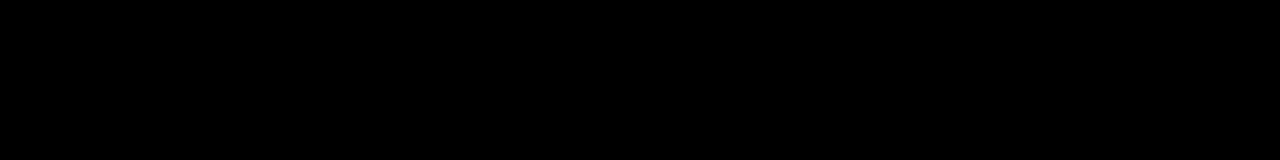
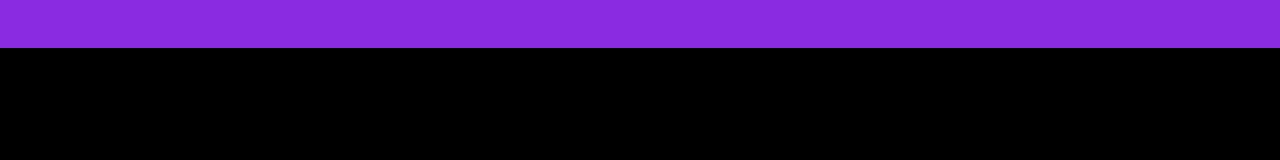
Before and after one commit to lbena-jaser/portfolio, a website built with Vite: page index.html in a window 1280 px wide. Shown: the top 160 px of the page. Built offline with nearby package versions, Linux system fonts and the light colour scheme; a web font is replaced by a local one.

Commit message:
started working on the header

```diff
--- a/index.html
+++ b/index.html
@@ -7,13 +7,14 @@
     <title>jasser | web developer</title>
   </head>
   <body>
+
     <header>
       <div class="headerContainer">
 
       </div>
     </header>
+    <main class="main-wrapper">
 
-    <main class="main-wrapper">
       <section class="hero">
 
         <div class="heroContainer">
--- a/src/style.css
+++ b/src/style.css
@@ -40,6 +40,19 @@
     position: relative;
     height: 100%;
   }
+
+  /*header*/
+  header{
+    width: 100%;
+    height: 3rem;
+    background-color: blueviolet;
+    position: fixed;
+    z-index: 3;
+    top: 0;
+  }
+
+
+
 
   /*hero*/
   .hero{
```
